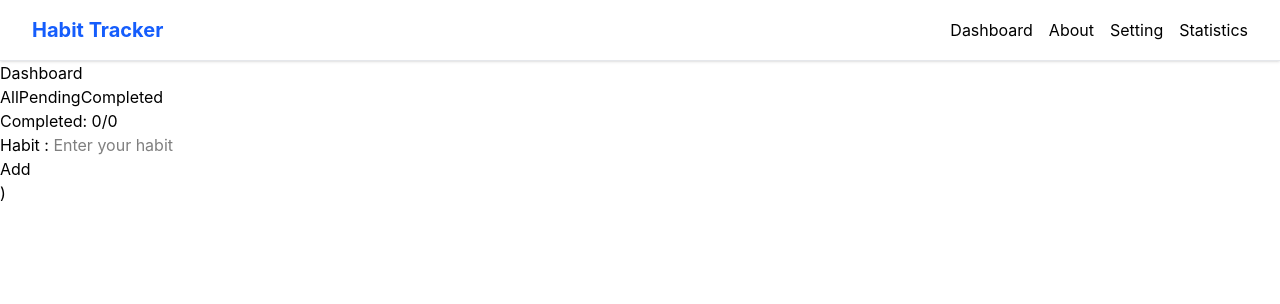
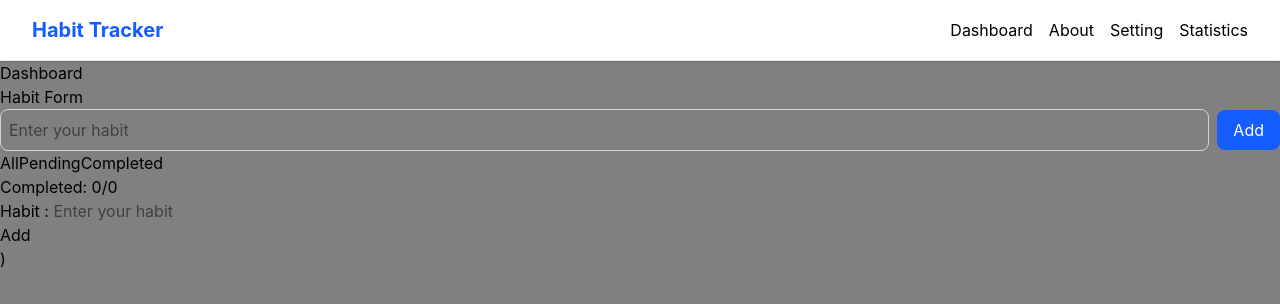
Before and after one commit to surajbhavake/React-Project, a React (Vite) app in the folder HabitTrackerWithRedux/: page / in a window 1280 px wide. Shown: the top 304 px of the page. Built offline with nearby package versions, Linux system fonts and the light colour scheme.

Commit message:
chore : done making habit form

```diff
--- a/HabitTrackerWithRedux/index.html
+++ b/HabitTrackerWithRedux/index.html
@@ -6,7 +6,7 @@
     <meta name="viewport" content="width=device-width, initial-scale=1.0" />
     <title>habittrackerwithredux</title>
   </head>
-  <body>
+  <body style="background-color: grey;">
     <div id="root"></div>
     <script type="module" src="/src/main.jsx"></script>
   </body>
--- a/HabitTrackerWithRedux/src/components/HabitForm.jsx
+++ b/HabitTrackerWithRedux/src/components/HabitForm.jsx
@@ -0,0 +1,27 @@
+import React from 'react'
+
+function HabitForm({habitName,onNameChange,onSubmit,isEditing}) {
+  return (
+    <div>
+      <h1>Habit Form</h1>
+
+      <div className='flex gap-2 items-center'>
+        <input type="text"
+        placeholder='Enter your habit'
+        value={habitName}
+        onChange={(e)=>onNameChange(e.currentTarget.value)}
+        className='flex-1 p-2 border border-gray-300 rounded-lg focus:outline-none focus:ring-2 focus:ring-blue-500'
+        />
+
+        <button
+        onClick={onSubmit}
+        className='px-4 py-2 bg-blue-600 text-white rounded-lg hover:bg-blue-700 transition-colors cursor-pointer'
+        >
+            {isEditing ? 'Update' : 'Add'}
+        </button>
+      </div>
+    </div>
+  )
+}
+
+export default HabitForm
--- a/HabitTrackerWithRedux/src/pages/Dashboard.jsx
+++ b/HabitTrackerWithRedux/src/pages/Dashboard.jsx
@@ -1,9 +1,11 @@
 import React from 'react'
+import HabitForm from '../components/HabitForm'
 
 function Dashboard() {
   return (
     <div>
       <h1>Dashboard</h1>
+      <HabitForm />
     </div>
   )
 }
```
